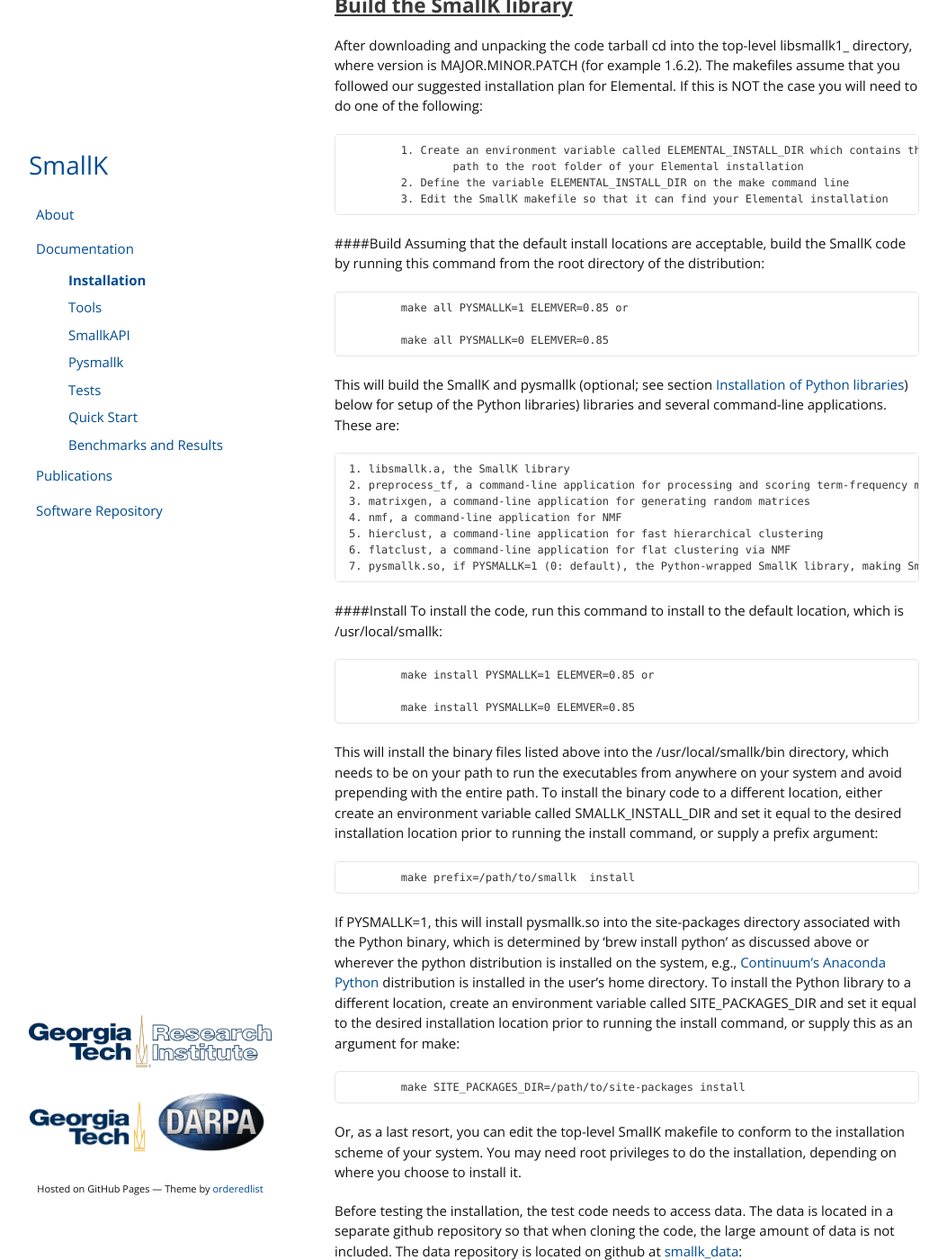
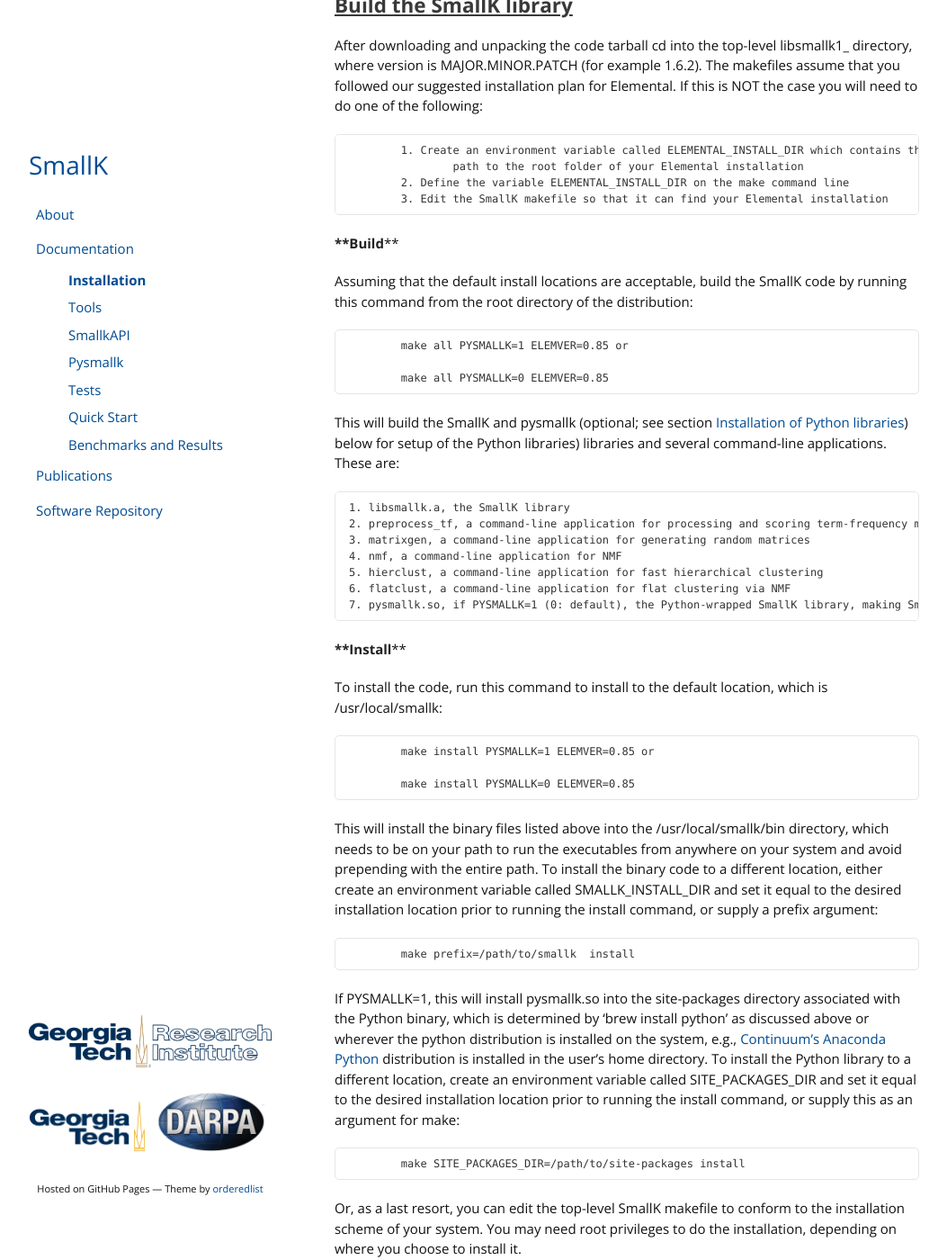
Before and after one commit to smallk/smallk.github.io, a Jekyll site: the page built from pages_documentation_installation.md, in a window 1280 px wide and 1400 px high, scrolled down 21503 px. Shown: the whole window at 90% size, without its empty margins (113-1166 px from the left). Built offline with Jekyll 4.4.1, drawn with Linux system fonts in a browser that asks for light colours; some of the changed text lies outside the part shown.

Commit message:
minor change to md command

```diff
--- a/pages_documentation_installation.md
+++ b/pages_documentation_installation.md
@@ -766,7 +766,8 @@ After downloading and unpacking the code tarball cd into the top-level libsmallk
 		2. Define the variable ELEMENTAL_INSTALL_DIR on the make command line
 		3. Edit the SmallK makefile so that it can find your Elemental installation
 
-####Build
+****Build****
+
 Assuming that the default install locations are acceptable, build the SmallK code by running this command from the root directory of the distribution:
 
 		make all PYSMALLK=1 ELEMVER=0.85
@@ -784,7 +785,8 @@ This will build the SmallK and pysmallk (optional; see section [Installation of
 	6. flatclust, a command-line application for flat clustering via NMF
 	7. pysmallk.so, if PYSMALLK=1 (0: default), the Python-wrapped SmallK library, making SmallK available via Python
 
-####Install
+****Install****
+
 To install the code, run this command to install to the default location, which is /usr/local/smallk:
 
 		make install PYSMALLK=1 ELEMVER=0.85
@@ -804,7 +806,8 @@ Or, as a last resort, you can edit the top-level SmallK makefile to conform to t
 
 Before testing the installation, the test code needs to access data. The data is located in a separate github repository so that when cloning the code, the large amount of data is not included. The data repository is located on github at [smallk_data](https://github.com/smallk/smallk_data):
 
-####Check
+****Check****
+
 To test the build, run this command with DATA_DIR set to wherever the SmallK data repository was cloned:
 
 		make check PYSMALLK=1 ELEMVER=0.85 DATA_DIR=../smallk_data
```
